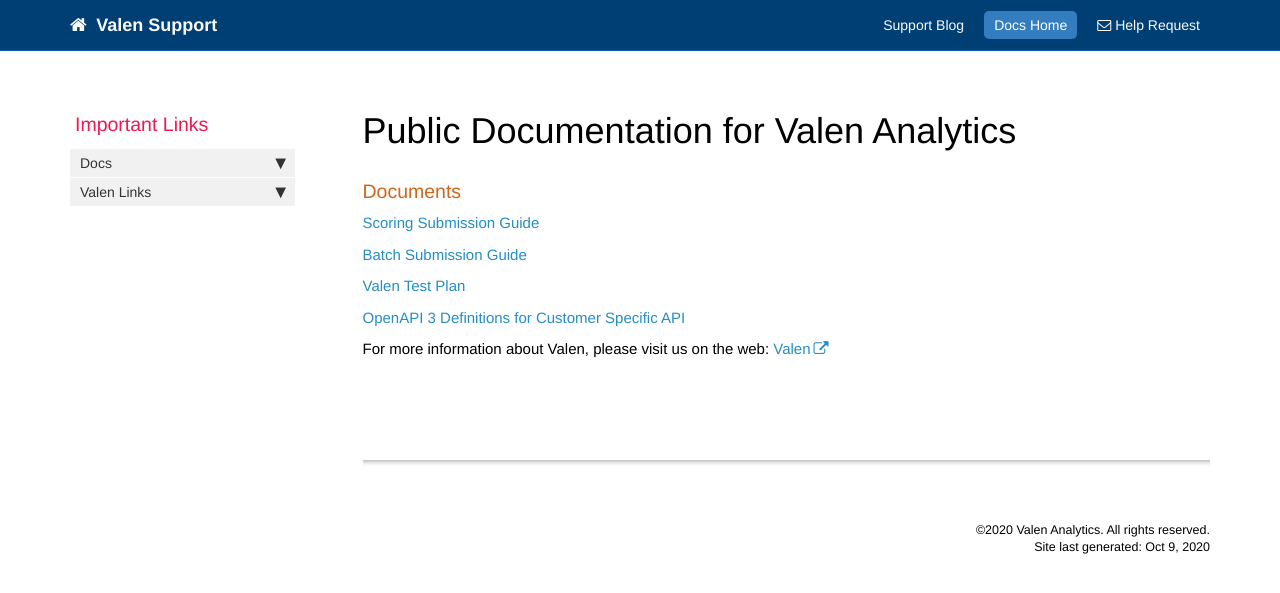
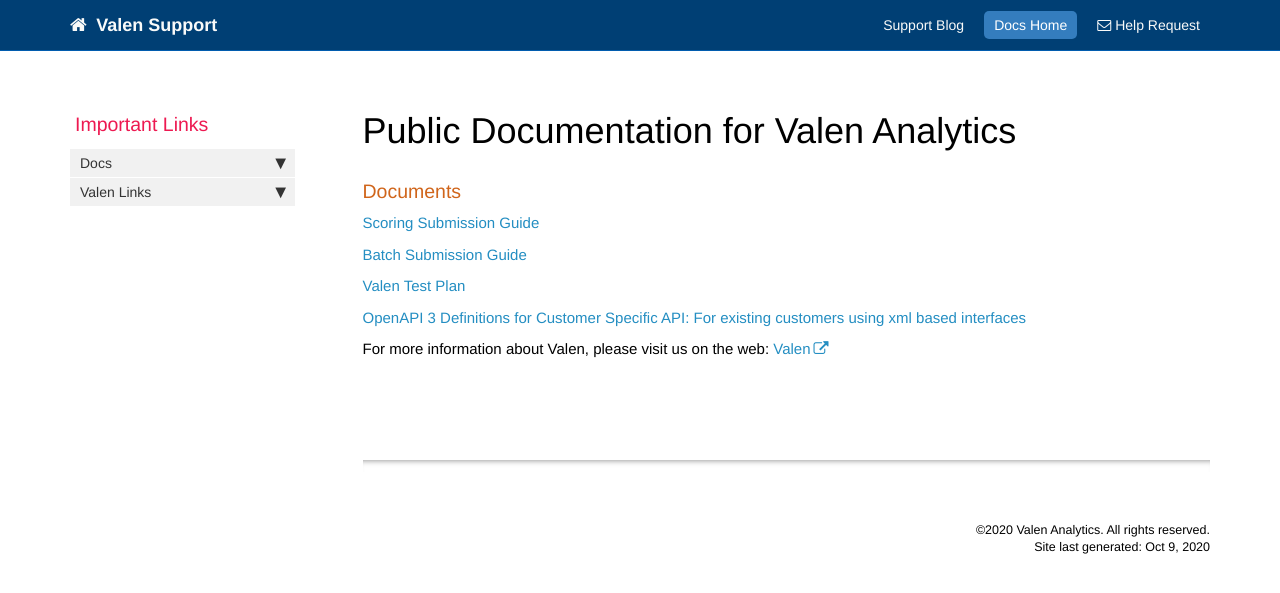
Before and after one commit to valensupport/valensupport.github.io, a Jekyll site: the page built from index.md, in a window 1280 px wide. Shown: the top 593 px of the page. Built offline with Jekyll 4.4.1, drawn with Linux system fonts in a browser that asks for light colours; nearby versions of some CDN libraries; comment, search, counter and statistics services are not loaded.

Commit message:
Update index.md
start breaking out xml examples from json examples

```diff
--- a/index.md
+++ b/index.md
@@ -13,7 +13,7 @@ toc: false
 
 [Valen Test Plan](test_plans.html)
 
-[OpenAPI 3 Definitions for Customer Specific API](customer_specific_apis.html)
+[OpenAPI 3 Definitions for Customer Specific API: For existing customers using xml based interfaces](customer_specific_apis.html)
 
 For more information about Valen, please visit us on the web:
 [Valen](https://www.insurity.com/solutions/insurity-data-analytics-solutions/valen-solutions/)
```
